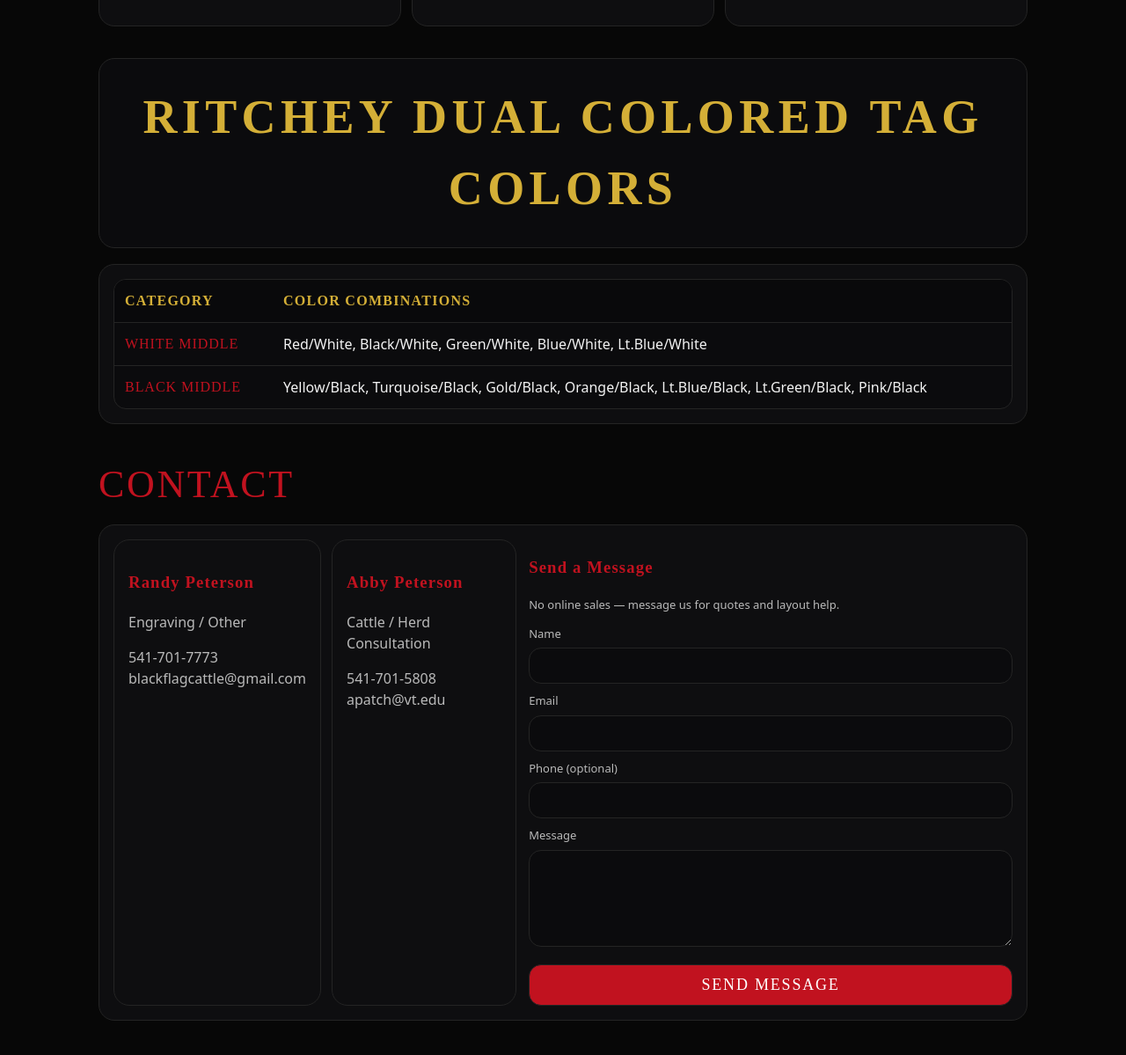
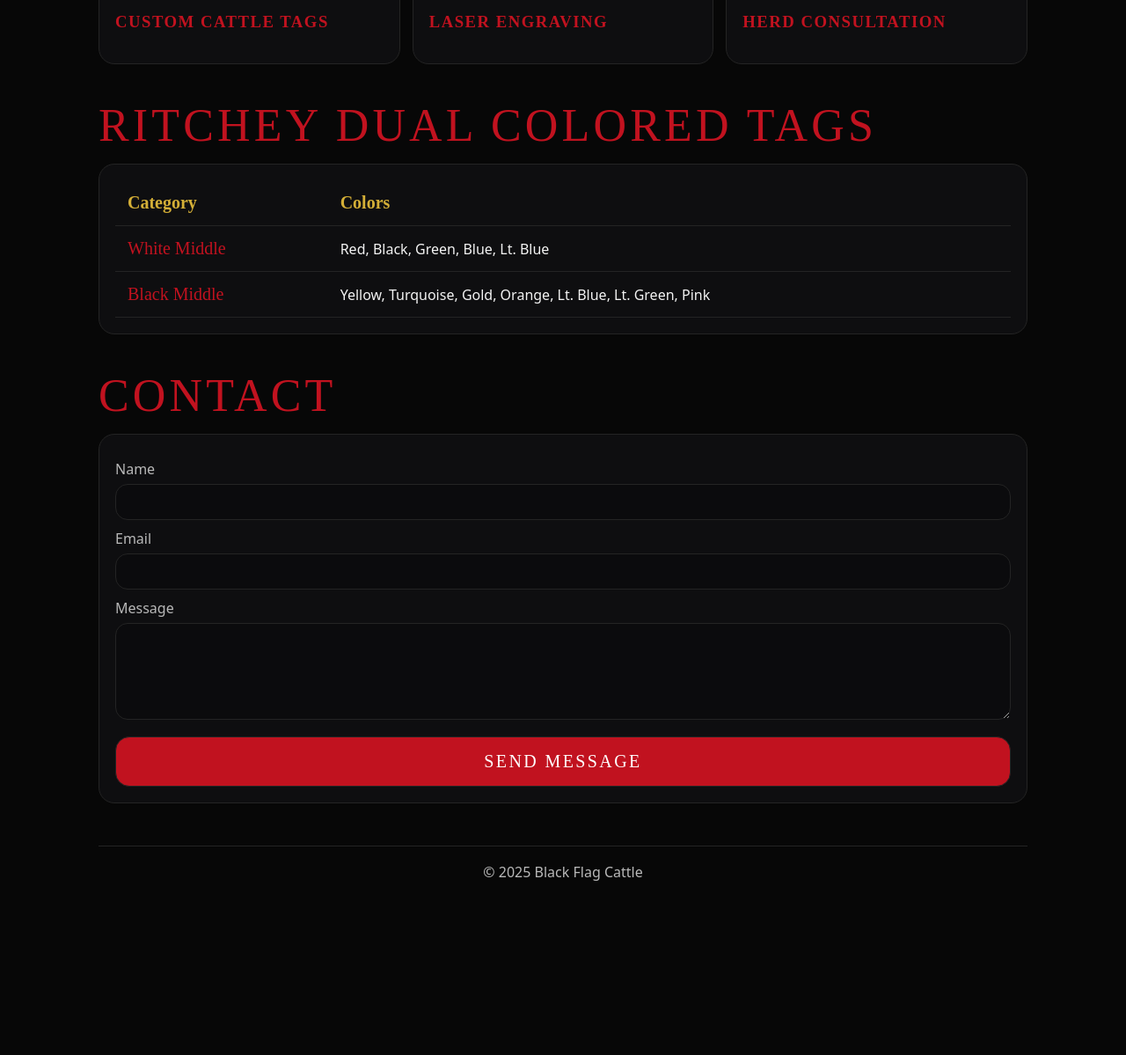
Before and after one commit to Floppylapskin/blackflagcattle, a plain HTML site: page index.html in a window 1280 px wide. Shown: the part 1271-2470 px from the top of the page at 88% size. After the commit the page ends 2313 px from the top, so only its background shows below. Drawn offline with Linux system fonts and the light colour scheme; a web font is replaced by a local one.

Commit message:
Update index.html

```diff
--- a/index.html
+++ b/index.html
@@ -6,7 +6,7 @@
   <title>Black Flag Cattle | Services</title>
   <meta name="description" content="Black Flag Cattle: custom cattle tags, laser engraving, herd consultation, and seasonal items. Hermiston, Oregon." />
 
-  <!-- Pirate-themed title font -->
+  <!-- PIRATE FONT -->
   <link href="https://fonts.googleapis.com/css2?family=Pirata+One&display=swap" rel="stylesheet">
 
   <style>
@@ -24,138 +24,135 @@
 
     body{
       margin:0;
-      font-family:system-ui,-apple-system,Segoe UI,Roboto,Arial,sans-serif;
       background:var(--bg);
       color:var(--text);
-      line-height:1.5;
+      font-family:system-ui,-apple-system,Segoe UI,Roboto,Arial,sans-serif;
     }
 
-    .wrap{max-width:1100px;margin:0 auto;padding:22px}
+    .wrap{
+      max-width:1100px;
+      margin:0 auto;
+      padding:22px;
+    }
 
     header{
       display:flex;
-      flex-direction:column;
-      align-items:center;
-      gap:10px;
-      padding-bottom:14px;
-      border-bottom:1px solid var(--line);
+      justify-content:center;
       margin-bottom:18px;
     }
 
     .logo{
-      width:min(340px,80vw);
+      width:min(380px,90vw);
       filter:grayscale(1) brightness(10);
     }
 
-    /* Pirate font for headings + section titles */
-    h1,h2,h3,.kicker,.section-title,.hero-banner h2{
+    /* =========================
+       PIRATE TYPOGRAPHY
+       ========================= */
+    h1,h2,h3,.banner-text,.section-title{
       font-family:"Pirata One", serif;
-      letter-spacing:0.06em;
-    }
-
-    /* Bigger headings are gold; smaller titles are red */
-    h1, h2 { color: var(--gold); }
-    h3, .kicker, .section-title { color: var(--red); }
-
-    h1{
-      font-size:clamp(30px,4.2vw,44px);
-      margin:0 0 10px;
-    }
-
-    /* Section header like “Services”, “Fees & Lead Times”, etc. */
-    .section-title{
-      font-size:clamp(28px,4.5vw,44px);
-      margin:0 0 12px;
+      letter-spacing:0.08em;
       text-transform:uppercase;
     }
 
-    .kicker{
-      font-size:12px;
-      text-transform:uppercase;
-      margin-bottom:10px;
+    h1{color:var(--gold)}
+    h3,.section-title{color:var(--red)}
+
+    /* =========================
+       BIG FULL-WIDTH BANNER
+       ========================= */
+    .hero-banner{
+      width:100%;
+      background:#0b0b0d;
+      border:2px solid var(--line);
+      border-radius:22px;
+      padding:40px 20px;
+      margin-bottom:28px;
+      text-align:center;
     }
+
+    .banner-text{
+      color:var(--red);
+      font-size:clamp(32px,6vw,58px); /* ← THIS IS BIG */
+      line-height:1.2;
+      margin:0;
+    }
+
+    /* ========================= */
 
     .card{
       background:var(--card);
       border:1px solid var(--line);
       border-radius:18px;
-      padding:16px;
+      padding:18px;
     }
 
-    .section{padding:18px 0}
+    .section{padding:20px 0}
 
-    .hero{
+    .section-title{
+      font-size:clamp(32px,5vw,52px); /* BIG section headers */
+      margin-bottom:14px;
+    }
+
+    .grid{
       display:grid;
-      grid-template-columns:1fr;
+      grid-template-columns:repeat(3,1fr);
       gap:14px;
     }
 
-    .grid{display:grid;grid-template-columns:repeat(3,1fr);gap:12px}
-    @media(max-width:900px){.grid{grid-template-columns:1fr}}
-
-    .two{display:grid;grid-template-columns:1fr 1fr;gap:12px}
-    @media(max-width:900px){.two{grid-template-columns:1fr}}
+    @media(max-width:900px){
+      .grid{grid-template-columns:1fr}
+    }
 
     .muted{color:var(--muted)}
     strong{color:var(--gold)}
-    .list{padding-left:18px}
+    ul{padding-left:20px}
 
-    /* Full-width hero banner (the line you showed) */
-    .hero-banner{
+    /* =========================
+       TABLE
+       ========================= */
+    .tag-table{
       width:100%;
-      background:#0b0b0d;
-      border:1px solid var(--line);
-      border-radius:18px;
-      padding:22px 18px;
-      margin-bottom:18px;
-      text-align:center;
-    }
-    .hero-banner h2{
-      margin:0;
-      font-size:clamp(22px,3.5vw,34px);
-      color:var(--red);
-      letter-spacing:0.12em;
-      text-transform:uppercase;
+      border-collapse:collapse;
     }
 
-    /* Full-width title box (for Ritchey section header) */
-    .full-width-title{
-      width:100%;
-      background:#0b0b0d;
-      border:1px solid var(--line);
-      border-radius:18px;
-      padding:26px 18px;
-      margin-bottom:18px;
-      text-align:center;
-    }
-    .full-width-title h2{
-      margin:0;
-      font-size:clamp(34px,5vw,54px);
-      color:var(--gold);
-      letter-spacing:0.10em;
-      text-transform:uppercase;
+    .tag-table th,
+    .tag-table td{
+      padding:14px;
+      border-bottom:1px solid var(--line);
     }
 
-    /* CONTACT BAR */
+    .tag-table th{
+      color:var(--gold);
+      text-align:left;
+      font-family:"Pirata One", serif;
+      font-size:20px;
+    }
+
+    .category{
+      color:var(--red);
+      font-family:"Pirata One", serif;
+      font-size:20px;
+      white-space:nowrap;
+    }
+
+    /* =========================
+       CONTACT
+       ========================= */
     .contact-grid{
       display:grid;
       grid-template-columns:1fr 1.2fr;
       gap:14px;
     }
-    @media(max-width:900px){.contact-grid{grid-template-columns:1fr}}
 
-    .contact-people{
-      display:grid;
-      grid-template-columns:1fr 1fr;
-      gap:12px;
+    @media(max-width:900px){
+      .contact-grid{grid-template-columns:1fr}
     }
-    @media(max-width:900px){.contact-people{grid-template-columns:1fr}}
 
     label{
       display:block;
-      font-size:13px;
+      margin:10px 0 6px;
       color:var(--muted);
-      margin:10px 0 6px
     }
 
     input,textarea{
@@ -164,213 +161,127 @@
       border-radius:14px;
       border:1px solid var(--line);
       background:#0b0b0d;
-      color:var(--text)
+      color:var(--text);
     }
+
     textarea{min-height:110px}
 
     .btn{
       margin-top:14px;
-      padding:12px 18px;
-      border-radius:14px;
+      padding:16px;
+      font-size:20px;
+      border-radius:16px;
       border:1px solid var(--line);
       background:var(--red);
       color:white;
       font-family:"Pirata One", serif;
-      letter-spacing:0.10em;
+      letter-spacing:0.12em;
       cursor:pointer;
       width:100%;
       text-transform:uppercase;
-      font-size:18px;
-    }
-
-    /* Ritchey table styling (was missing, which can make it “not show” visually) */
-    .tag-table{
-      width:100%;
-      border-collapse:separate;
-      border-spacing:0;
-      overflow:hidden;
-      border-radius:14px;
-      border:1px solid var(--line);
-      background:#0b0b0d;
-    }
-    .tag-table th,
-    .tag-table td{
-      padding:12px 12px;
-      border-bottom:1px solid var(--line);
-      vertical-align:top;
-      color:var(--text);
-    }
-    .tag-table th{
-      text-align:left;
-      color:var(--gold);
-      font-family:"Pirata One", serif;
-      letter-spacing:0.08em;
-      text-transform:uppercase;
-      background:#09090b;
-    }
-    .tag-table tr:last-child td{border-bottom:none}
-    .tag-table .category{
-      width:180px;
-      color:var(--red);
-      font-family:"Pirata One", serif;
-      letter-spacing:0.06em;
-      text-transform:uppercase;
-      white-space:nowrap;
     }
 
     footer{
       border-top:1px solid var(--line);
-      padding:20px 0;
-      margin-top:24px;
+      margin-top:28px;
+      padding:18px 0;
       color:var(--muted);
+      text-align:center;
     }
   </style>
 </head>
 
 <body>
   <div class="wrap">
+
     <header>
       <img src="logo.png" alt="Black Flag Cattle logo" class="logo">
     </header>
 
+    <!-- BIG FULL-WIDTH RED BANNER -->
+    <div class="hero-banner">
+      <h2 class="banner-text">
+        Custom Cattle Tags • Laser Engraving • Herd Consultation
+      </h2>
+    </div>
+
     <main>
 
-      <!-- HERO -->
-      <section class="hero">
-        <!-- Full-width banner box (bigger + pirate font) -->
-        <div class="hero-banner">
-          <h2>Custom Cattle Tags • Laser Engraving • Herd Consultation</h2>
-        </div>
-
+      <section class="section">
         <div class="card">
-          <h1>Built for ranch life: clear ID, clean engraving, practical support.</h1>
+          <h1>Built for ranch life</h1>
           <p class="muted">
-            We place a <strong>heavy emphasis on custom cattle tags</strong>
-            designed to read fast, stay consistent across your herd,
-            and hold up to real-world ranch conditions.
+            We place a <strong>heavy emphasis on custom cattle tags</strong> designed to read fast,
+            stay consistent across your herd, and hold up to real-world ranch conditions.
           </p>
         </div>
       </section>
 
-      <!-- FEES -->
       <section class="section">
         <div class="section-title">Fees & Lead Times</div>
         <div class="card">
-          <ul class="list muted">
+          <ul class="muted">
             <li><strong>$1.50 per side</strong> cattle tag engraving</li>
             <li><strong>$50 design mock-up fee</strong> — valid forever</li>
             <li><strong>Lead time:</strong> 1–2 weeks depending on quantity</li>
-            <li><strong>All fees are plus the cost of tags</strong> — or bring your own tags.</li>
+            <li><strong>All fees are plus the cost of tags</strong> — or bring your own tags</li>
           </ul>
         </div>
       </section>
 
-      <!-- SERVICES -->
       <section class="section">
         <div class="section-title">Services</div>
         <div class="grid">
-          <div class="card">
-            <h3>Custom Cattle Tags</h3>
-            <p class="muted">Clear numbering systems built for real working cattle.</p>
-          </div>
-          <div class="card">
-            <h3>Laser Engraving</h3>
-            <p class="muted">Tools, signage, plates, gifts, and ranch items.</p>
-          </div>
-          <div class="card">
-            <h3>Herd Consultation</h3>
-            <p class="muted">Practical, experience-based guidance.</p>
-          </div>
+          <div class="card"><h3>Custom Cattle Tags</h3></div>
+          <div class="card"><h3>Laser Engraving</h3></div>
+          <div class="card"><h3>Herd Consultation</h3></div>
         </div>
       </section>
 
-      <!-- Ritchey Ear Tag Colors Section -->
       <section class="section">
-        <!-- Full-width title box (big + pirate font) -->
-        <div class="full-width-title">
-          <h2>Ritchey Dual Colored Tag Colors</h2>
-        </div>
-
+        <div class="section-title">Ritchey Dual Colored Tags</div>
         <div class="card">
           <table class="tag-table">
-            <thead>
             <tr>
               <th>Category</th>
-                <th>Color Combinations</th>
+              <th>Colors</th>
             </tr>
-            </thead>
-            <tbody>
             <tr>
               <td class="category">White Middle</td>
-                <td>Red/White, Black/White, Green/White, Blue/White, Lt.Blue/White</td>
+              <td>Red, Black, Green, Blue, Lt. Blue</td>
             </tr>
             <tr>
               <td class="category">Black Middle</td>
-                <td>Yellow/Black, Turquoise/Black, Gold/Black, Orange/Black, Lt.Blue/Black, Lt.Green/Black, Pink/Black</td>
+              <td>Yellow, Turquoise, Gold, Orange, Lt. Blue, Lt. Green, Pink</td>
             </tr>
-            </tbody>
           </table>
         </div>
       </section>
 
-      <!-- CONTACT -->
       <section class="section">
         <div class="section-title">Contact</div>
-
         <div class="card">
-          <div class="contact-grid">
-
-            <!-- PEOPLE -->
-            <div class="contact-people">
-              <div class="card">
-                <h3>Randy Peterson</h3>
-                <p class="muted">Engraving / Other</p>
-                <p class="muted">541-701-7773<br>blackflagcattle@gmail.com</p>
-              </div>
-
-              <div class="card">
-                <h3>Abby Peterson</h3>
-                <p class="muted">Cattle / Herd Consultation</p>
-                <p class="muted">541-701-5808<br>apatch@vt.edu</p>
-              </div>
-            </div>
-
-            <!-- FORM -->
-            <div>
-              <h3>Send a Message</h3>
-              <p class="muted" style="font-size:13px">
-                No online sales — message us for quotes and layout help.
-              </p>
-
           <form action="https://formspree.io/f/xjgvrrbv" method="POST">
             <label>Name</label>
-                <input type="text" name="name" required>
+            <input name="name" required>
 
             <label>Email</label>
             <input type="email" name="email" required>
 
-                <label>Phone (optional)</label>
-                <input type="tel" name="phone">
-
             <label>Message</label>
             <textarea name="message" required></textarea>
 
-                <!-- Honeypot spam trap -->
-                <input type="text" name="_gotcha" style="display:none">
-
-                <button class="btn" type="submit">Send Message</button>
+            <button class="btn">Send Message</button>
           </form>
-            </div>
-
-          </div>
         </div>
       </section>
 
     </main>
 
     <footer>
-      © <span id="year"></span> Black Flag Cattle — Service-based, no online sales
+      © <span id="year"></span> Black Flag Cattle
     </footer>
+
   </div>
 
   <script>
```
Lines whose indentation alone changed are shown as unchanged.
